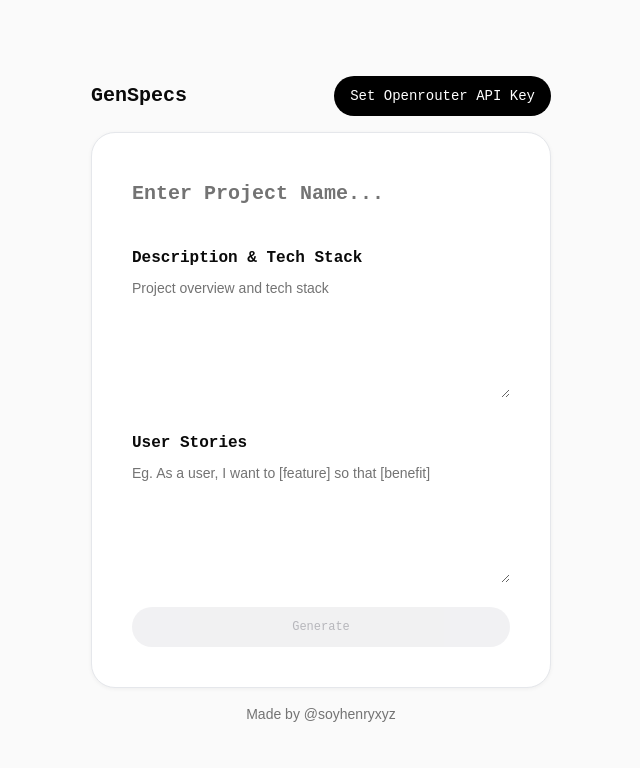
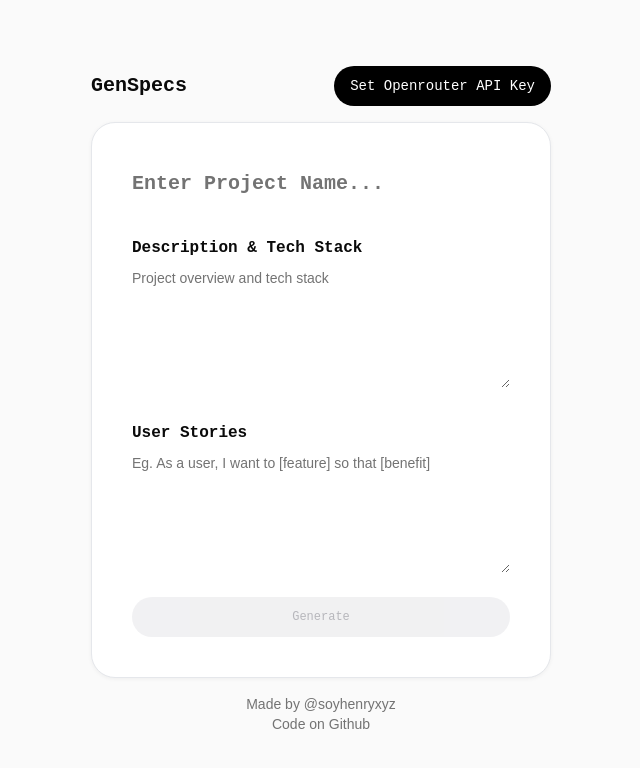
Before and after one commit to iamhenry/genspecs, a Next.js app: page / in a window 1280 px wide. Shown: the top 768 px of the page, without its empty margins (319-959 px from the left). Built offline with nearby package versions, Linux system fonts and the light colour scheme; what @stepperize/react would draw is missing.

Commit message:
Enhance UI components and update API Key label
- Added a link to the GitHub repository in the Home component for better accessibility.
- Updated the API Key label in the ApiKeyModal to clarify that the key is locally stored.

```diff
--- a/src/app/page.tsx
+++ b/src/app/page.tsx
@@ -110,6 +110,14 @@ export default function Home() {
             className="hover:text-foreground transition-colors"
           >
             @soyhenryxyz
+          </a>{" "}
+          <br />
+          Code on{" "}
+          <a
+            href="https://github.com/iamhenry/genspecs"
+            className="hover:text-foreground transition-colors"
+          >
+            Github
           </a>
         </motion.h3>
       </div>
--- a/src/components/ApiKeyModal.tsx
+++ b/src/components/ApiKeyModal.tsx
@@ -132,7 +132,7 @@ export function ApiKeyModal() {
               render={({ field }) => (
                 <FormItem className="space-y-3">
                   <FormLabel className="text-neutral-800 text-sm font-medium">
-                    API Key
+                    API Key (Locally Stored)
                   </FormLabel>
                   <FormControl>
                     <Input
```
